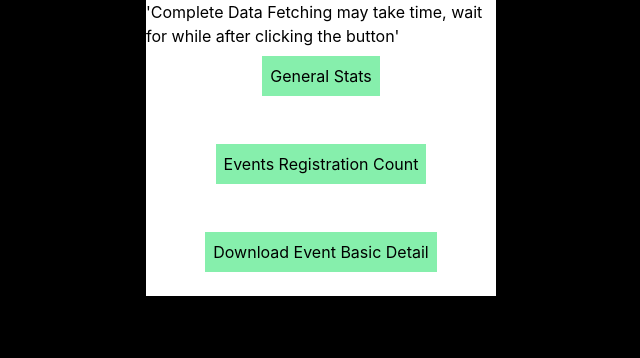
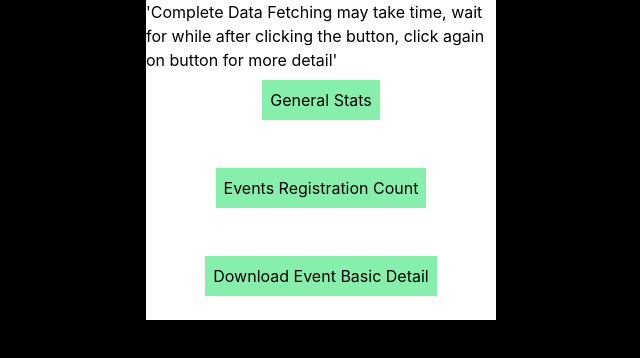
Before and after one commit to Prashant0664/Invi_help, a React (Create React App) app in the folder invi_help/: page / in a window 1280 px wide. Shown: the top 358 px of the page, without its empty margins (319-959 px from the left). Built offline with nearby package versions, Linux system fonts and the light colour scheme.

Commit message:
Update Home.js

```diff
--- a/invi_help/src/Home.js
+++ b/invi_help/src/Home.js
@@ -90,7 +90,7 @@ const Home = () => {
     return (
         <>
         <div className='bg-white m-auto w-[350px]'>
-      'Complete Data Fetching may take time, wait for while after clicking the button'
+      'Complete Data Fetching may take time, wait for while after clicking the button, click again on button for more detail'
             {/* ------------------- */}
             {showg ? <>
                 <button className='p-2 m-auto flex bg-green-300 justify-center items-center' onClick={() => { hgdata();
```
